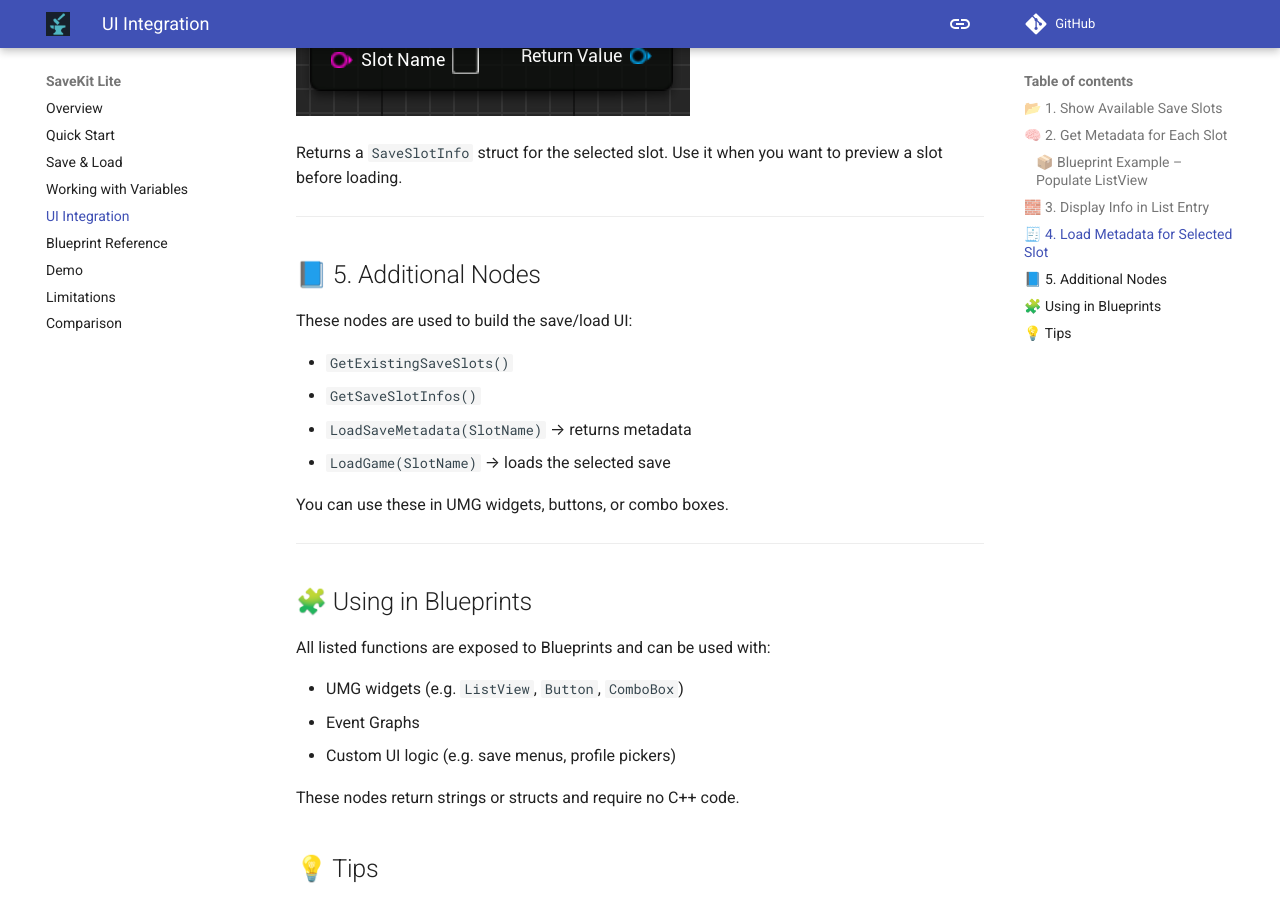
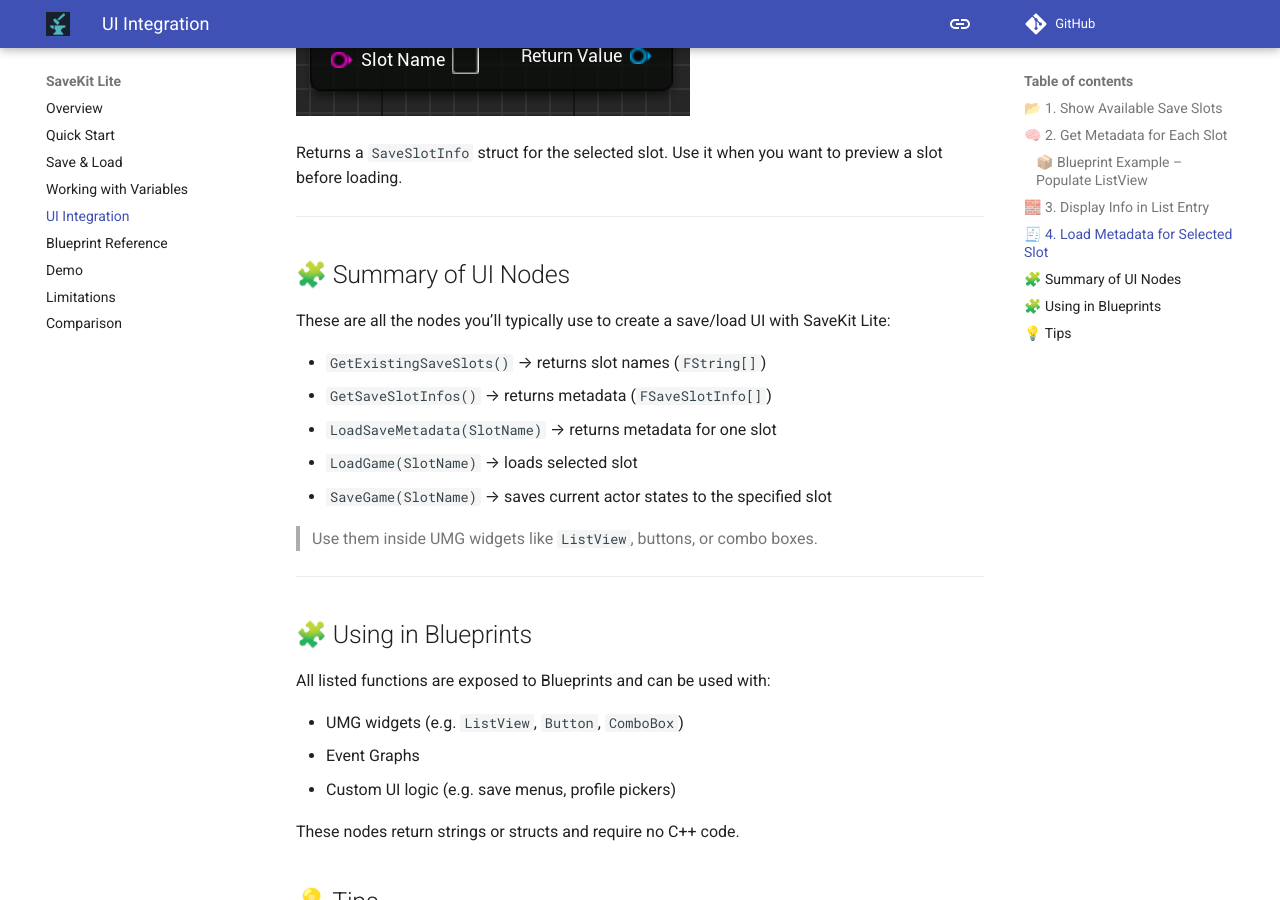
Before and after one commit to george-shilovsky/quickforge-docs, an MkDocs documentation site: the page built from docs/SaveKitLite/ui.md, in a window 1280 px wide and 900 px high, scrolled down 2818 px. Built offline with MkDocs 1.6.1 and Material for MkDocs 9.7.7, drawn with Linux system fonts in a browser that asks for light colours; comment, search, counter and statistics services are not loaded.

Commit message:
Update ui.md

```diff
--- a/docs/SaveKitLite/ui.md
+++ b/docs/SaveKitLite/ui.md
@@ -96,16 +96,17 @@
 
 ---
 
-## 📘 5. Additional Nodes
+## 🧩 Summary of UI Nodes
 
-These nodes are used to build the save/load UI:
+These are all the nodes you’ll typically use to create a save/load UI with SaveKit Lite:
 
-- `GetExistingSaveSlots()`
-- `GetSaveSlotInfos()`
-- `LoadSaveMetadata(SlotName)` → returns metadata
-- `LoadGame(SlotName)` → loads the selected save
+- `GetExistingSaveSlots()` → returns slot names (`FString[]`)
+- `GetSaveSlotInfos()` → returns metadata (`FSaveSlotInfo[]`)
+- `LoadSaveMetadata(SlotName)` → returns metadata for one slot
+- `LoadGame(SlotName)` → loads selected slot
+- `SaveGame(SlotName)` → saves current actor states to the specified slot
 
-You can use these in UMG widgets, buttons, or combo boxes.
+> Use them inside UMG widgets like `ListView`, buttons, or combo boxes.
 
 ---
 
```
